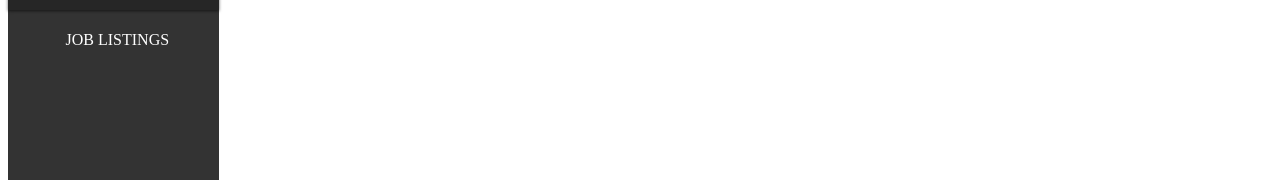
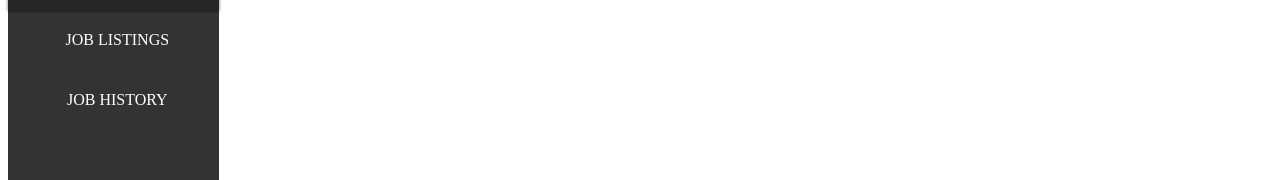
Before and after one commit to tiffaphm/not_wnl_platform, a React app: page / in a window 1280 px wide. Shown: the part 198-378 px from the top of the page. Built offline with nearby package versions, Linux system fonts and the light colour scheme; the HTML template or start-up script is replaced by a standard one.

Commit message:
add job history menu item

```diff
--- a/client/src/components/Sidebar/Sidebar.jsx
+++ b/client/src/components/Sidebar/Sidebar.jsx
@@ -3,6 +3,7 @@ import ReactDOM from 'react-dom';
 import SidebarUserWelcome from './SidebarUserWelcome';
 import SidebarSelectDashboard from './SidebarSelectDashboard';
 import SidebarSelectJobListings from './SidebarSelectJobListings';
+import SidebarSelectJobHistory from './SidebarSelectJobHistory';
 import '../styles/Sidebar.css';
 
 class Sidebar extends Component {
@@ -32,6 +33,7 @@ class Sidebar extends Component {
         <SidebarUserWelcome />
         <SidebarSelectDashboard selectActiveComponent={this.selectActiveComponent} />
         <SidebarSelectJobListings selectActiveComponent={this.selectActiveComponent} />
+        <SidebarSelectJobHistory selectActiveComponent={this.selectActiveComponent} />
       </div>
     );
   }
--- /dev/null
+++ b/client/src/components/Sidebar/SidebarSelectJobHistory.jsx
@@ -0,0 +1,10 @@
+import React from 'react';
+import '../styles/Sidebar.css';
+
+const SidebarSelectJobHistory = (props) => (
+  <div className="sidebar-select-history sidebar-menu-item" onClick={props.selectActiveComponent}>
+    <p onClick={e => e.stopPropagation()}>JOB HISTORY</p>
+  </div>
+);
+
+export default SidebarSelectJobHistory;
```
